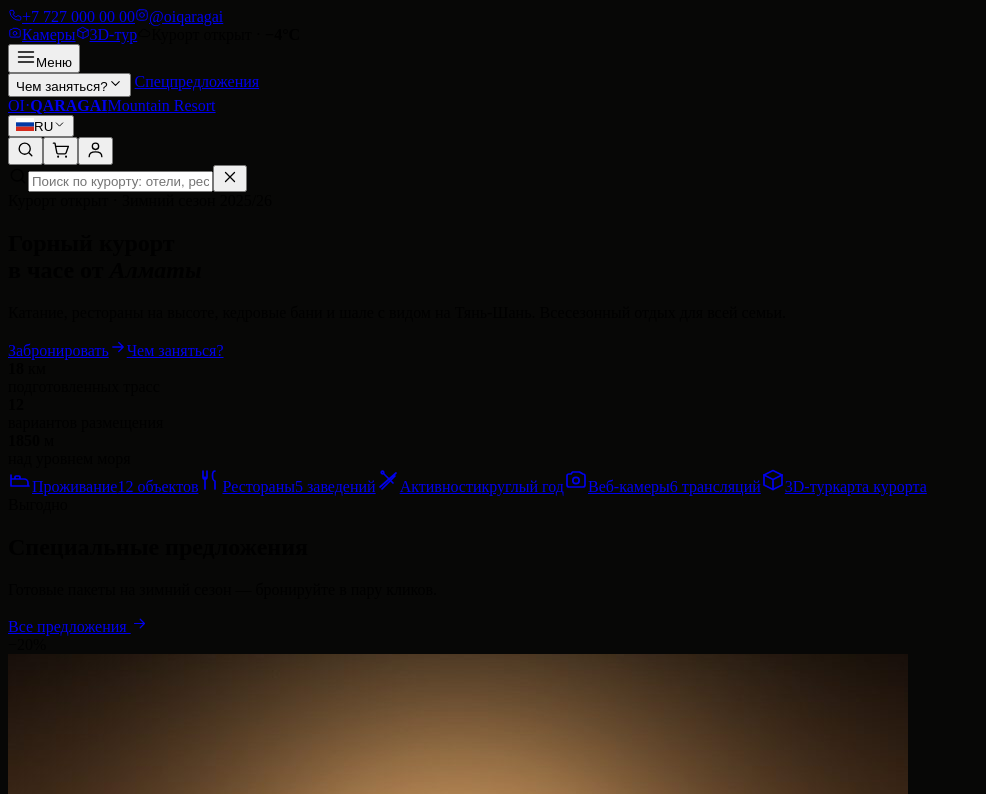
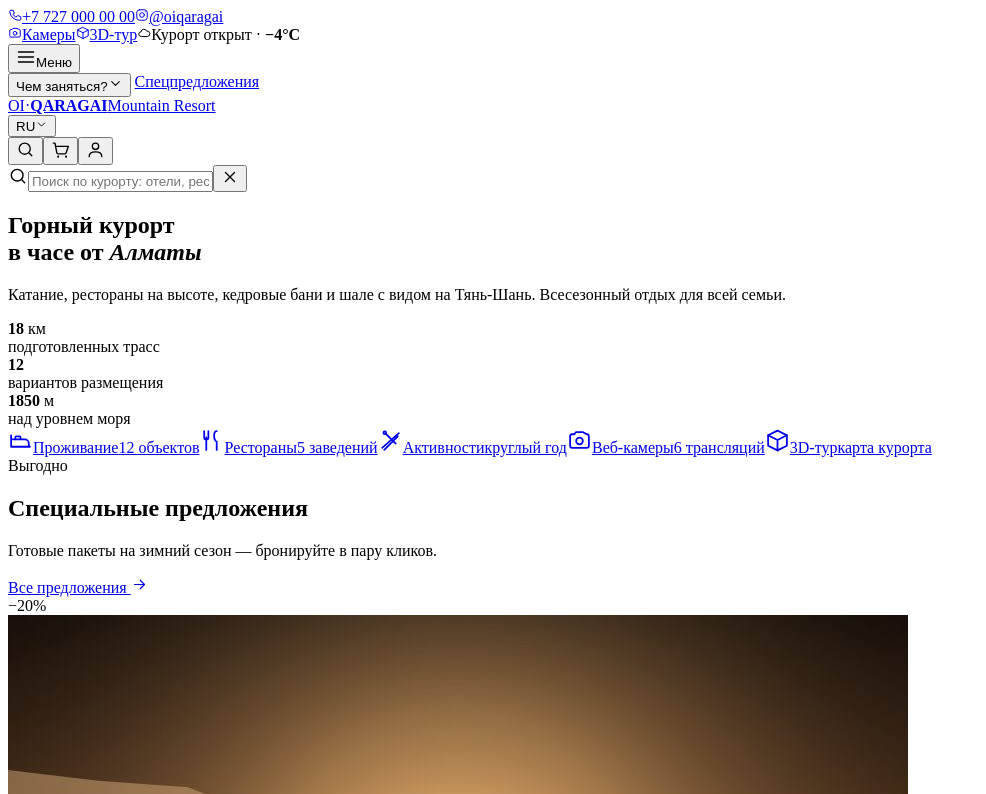
Before and after one commit to ITAcceleratorNX/OI-Qaragai, a React (Vite) app: page / in a window 1280 px wide. Shown: the top 794 px of the page, without its empty margins (0-986 px from the left). Built offline with nearby package versions, Linux system fonts and the light colour scheme; the HTML template or start-up script is replaced by a standard one.

Commit message:
change and fix only hero section

```diff
--- a/src/App.jsx
+++ b/src/App.jsx
@@ -1,5 +1,4 @@
-import { useState, useEffect, useRef } from 'react';
-import { I } from './icons.jsx';
+import { useState, useRef } from 'react';
 import { TopBar, Header, MobileDrawer } from './components/Header.jsx';
 import {
   Hero,
@@ -39,15 +38,7 @@ export default function App() {
   const [toast, setToast] = useState(null);
   const [drawer, setDrawer] = useState(false);
   const [lb, setLb] = useState(null);
-  const [vp, setVp] = useState('desktop');
-  const [theme, setTheme] = useState('dark');
   const toastTimer = useRef();
-
-  useEffect(() => {
-    const bg = theme === 'light' ? '#ffffff' : '#070706';
-    document.documentElement.style.background = bg;
-    document.body.style.background = bg;
-  }, [theme]);
 
   const onBuy = (name) => {
     setCart((c) => c + 1);
@@ -56,13 +47,8 @@ export default function App() {
     toastTimer.current = setTimeout(() => setToast(null), 2600);
   };
 
-  const mobile = vp === 'mobile';
-
   return (
-    <div className={'stage' + (mobile ? ' is-mobile' : '')} data-theme={theme}>
-      {mobile ? (
-        <div className="phone">
-          <div className="phone-notch"></div>
+    <div className="stage">
       <SiteContent
         cart={cart}
         onBuy={onBuy}
@@ -70,18 +56,6 @@ export default function App() {
         onBurger={() => setDrawer(true)}
       />
       <MobileDrawer open={drawer} onClose={() => setDrawer(false)} />
-        </div>
-      ) : (
-        <>
-          <SiteContent
-            cart={cart}
-            onBuy={onBuy}
-            onLightbox={setLb}
-            onBurger={() => setDrawer(true)}
-          />
-          <MobileDrawer open={drawer} onClose={() => setDrawer(false)} />
-        </>
-      )}
 
       {lb !== null && (
         <Lightbox index={lb} onClose={() => setLb(null)} onIndex={setLb} />
@@ -91,7 +65,7 @@ export default function App() {
         <div
           style={{
             position: 'fixed',
-            bottom: 84,
+            bottom: 24,
             left: '50%',
             transform: 'translateX(-50%)',
             zIndex: 320,
@@ -119,40 +93,6 @@ export default function App() {
           {toast}
         </div>
       )}
-
-      <div className="theme-toggle">
-        <button
-          className={theme === 'dark' ? 'on' : ''}
-          onClick={() => setTheme('dark')}
-        >
-          <I.moon size={17} />
-          <span>Тёмная</span>
-        </button>
-        <button
-          className={theme === 'light' ? 'on' : ''}
-          onClick={() => setTheme('light')}
-        >
-          <I.sun size={17} />
-          <span>Светлая</span>
-        </button>
-      </div>
-
-      <div className="vp-toggle">
-        <button
-          className={vp === 'desktop' ? 'on' : ''}
-          onClick={() => setVp('desktop')}
-        >
-          <I.desktop size={17} />
-          <span>Desktop</span>
-        </button>
-        <button
-          className={vp === 'mobile' ? 'on' : ''}
-          onClick={() => setVp('mobile')}
-        >
-          <I.mobile size={17} />
-          <span>Mobile</span>
-        </button>
-      </div>
     </div>
   );
 }
--- a/src/components/Header.jsx
+++ b/src/components/Header.jsx
@@ -1,39 +1,6 @@
 import { useState, useRef } from 'react';
 import { OQ } from '../data.js';
 import { I } from '../icons.jsx';
-
-const Flag = ({ c }) => {
-  const flags = {
-    RU: (
-      <g>
-        <rect width="18" height="4.33" y="0" fill="#fff" />
-        <rect width="18" height="4.33" y="4.33" fill="#0039A6" />
-        <rect width="18" height="4.34" y="8.66" fill="#D52B1E" />
-      </g>
-    ),
-    KZ: (
-      <g>
-        <rect width="18" height="13" fill="#00AFCA" />
-        <circle cx="9" cy="6" r="2.4" fill="#FEC50C" />
-      </g>
-    ),
-    EN: (
-      <g>
-        <rect width="18" height="13" fill="#012169" />
-        <path d="M0 0l18 13M18 0L0 13" stroke="#fff" strokeWidth="2.4" />
-        <path d="M9 0v13M0 6.5h18" stroke="#fff" strokeWidth="3.4" />
-        <path d="M9 0v13M0 6.5h18" stroke="#C8102E" strokeWidth="1.8" />
-      </g>
-    ),
-  };
-  return (
-    <span className="flag">
-      <svg viewBox="0 0 18 13" width="18" height="13">
-        {flags[c]}
-      </svg>
-    </span>
-  );
-};
 
 export const Logo = ({ onClick }) => (
   <a href="#top" className="logo" onClick={onClick}>
@@ -168,7 +135,6 @@ export function Header({ cart, onBurger }) {
               onClick={() => setLangOpen((o) => !o)}
               onBlur={() => setTimeout(() => setLangOpen(false), 150)}
             >
-              <Flag c={lang} />
               {lang}
               <I.chevDown size={13} />
             </button>
@@ -183,7 +149,6 @@ export function Header({ cart, onBurger }) {
                       setLangOpen(false);
                     }}
                   >
-                    <Flag c={l} />
                     {l === 'KZ' ? 'Қазақша' : l === 'RU' ? 'Русский' : 'English'}
                   </button>
                 ))}
--- a/src/components/Sections.jsx
+++ b/src/components/Sections.jsx
@@ -12,9 +12,6 @@ export function Hero() {
       ></div>
       <div className="wrap">
         <div className="hero-content">
-          <div className="status-badge">
-            <span className="dot"></span>Курорт открыт · Зимний сезон 2025/26
-          </div>
           <h1>
             Горный курорт
             <br />в часе от <em>Алматы</em>
@@ -23,15 +20,6 @@ export function Hero() {
             Катание, рестораны на высоте, кедровые бани и шале с видом на
             Тянь-Шань. Всесезонный отдых для всей семьи.
           </p>
-          <div className="hero-cta">
-            <a className="btn btn-accent" href="#offers">
-              Забронировать
-              <I.arrowRight size={18} />
-            </a>
-            <a className="btn btn-outline" href="#tabs">
-              Чем заняться?
-            </a>
-          </div>
           <div className="hero-stats">
             <div className="hero-stat">
               <div className="n">
@@ -67,7 +55,7 @@ export function QuickEntries() {
           return (
             <a className="quick-item" href="#tabs" key={i}>
               <span className="quick-ic">
-                <Ic size={24} />
+                <Ic size={25} />
               </span>
               <span className="t">{q.t}</span>
               <span className="d">{q.d}</span>
--- a/src/styles.css
+++ b/src/styles.css
@@ -53,25 +53,8 @@ ul{list-style:none}
   container-type:inline-size;
   background:var(--bg);
   position:relative;
-  overflow:hidden;
+  overflow-x:hidden;
 }
-/* mobile demo frame */
-.stage.is-mobile{padding:34px 16px 120px;background:#08080a}
-.stage.is-mobile .phone{
-  width:402px;max-width:100%;
-  border:11px solid #1c1a18;border-radius:52px;
-  background:#000;box-shadow:var(--shadow-lg),0 0 0 2px #2c2925;
-  overflow:hidden;position:relative;
-}
-.stage.is-mobile .phone-notch{
-  position:absolute;top:0;left:50%;transform:translateX(-50%);
-  width:150px;height:30px;background:#1c1a18;border-radius:0 0 18px 18px;z-index:60;
-}
-.stage.is-mobile .site{
-  height:860px;max-height:78vh;overflow-y:auto;overflow-x:hidden;border-radius:42px;
-  scrollbar-width:none;
-}
-.stage.is-mobile .site::-webkit-scrollbar{display:none}
 
 /* ---- shared layout ------------------------------------------------ */
 .wrap{max-width:var(--container);margin:0 auto;padding:0 40px;width:100%}
@@ -169,7 +152,6 @@ ul{list-style:none}
 
 .lang{display:flex;align-items:center;gap:7px;padding:8px 11px;border-radius:9px;border:1px solid var(--line);font-size:13px;font-weight:700;transition:border-color .2s}
 .lang:hover{border-color:var(--line-2)}
-.lang .flag{width:18px;height:13px;border-radius:2px;overflow:hidden;display:block}
 .cart-badge{position:absolute;top:5px;right:5px;min-width:16px;height:16px;padding:0 4px;border-radius:8px;
   background:var(--accent);color:#fff;font-size:10px;font-weight:800;display:flex;align-items:center;justify-content:center}
 
@@ -212,40 +194,40 @@ ul{list-style:none}
 /* ===================================================================
    HERO
    =================================================================== */
-.hero{position:relative;min-height:640px;display:flex;align-items:flex-end;overflow:hidden}
+.hero{position:relative;min-height:540px;display:flex;align-items:flex-end;overflow:hidden;padding-bottom:36px}
 .hero-bg{position:absolute;inset:0;background-size:cover;background-position:center;transform:scale(1.04)}
 .hero::after{content:"";position:absolute;inset:0;
   background:linear-gradient(180deg,rgba(6,5,4,.5) 0%,rgba(6,5,4,.12) 30%,rgba(6,5,4,.6) 76%,rgba(6,5,4,.6) 88%,var(--bg) 100%),
   linear-gradient(90deg,rgba(6,5,4,.72),transparent 62%)}
-.hero .wrap{position:relative;z-index:2;padding-top:90px;padding-bottom:64px}
+.hero .wrap{position:relative;z-index:2;padding-top:64px;padding-bottom:28px}
 .hero-content{max-width:680px;color:#f6f2ec}
 .status-badge{display:inline-flex;align-items:center;gap:10px;padding:9px 16px;border-radius:999px;
   background:rgba(10,10,11,.6);border:1px solid var(--line-2);backdrop-filter:blur(8px);
   font-size:13.5px;font-weight:600}
 .status-badge .dot{width:8px;height:8px;border-radius:50%;background:#39c07a;box-shadow:0 0 10px #39c07a;animation:pulse 2.4s infinite}
 @keyframes pulse{0%,100%{opacity:1}50%{opacity:.45}}
-.hero h1{font-size:clamp(40px,6cqw,82px);font-weight:800;letter-spacing:-.03em;line-height:.98;margin:22px 0 0;text-wrap:balance}
+.hero h1{font-size:clamp(40px,6cqw,82px);font-weight:800;letter-spacing:-.03em;line-height:.98;margin:0;text-wrap:balance}
 .hero h1 em{font-style:normal;color:var(--accent)}
-.hero .lede{font-size:clamp(16px,1.5cqw,20px);color:#e2dcd2;margin-top:22px;max-width:54ch}
+.hero .lede{font-size:clamp(16px,1.5cqw,20px);color:#e2dcd2;margin-top:14px;max-width:54ch}
 .hero-cta{display:flex;flex-wrap:wrap;gap:14px;margin-top:34px}
 .hero-cta .btn{padding:16px 28px;font-size:16px}
-.hero-stats{display:flex;gap:38px;margin-top:48px;flex-wrap:wrap}
+.hero-stats{display:flex;gap:38px;margin-top:22px;flex-wrap:wrap}
 .hero-stat .n{font-size:30px;font-weight:800;letter-spacing:-.02em}
 .hero-stat .n b{color:var(--accent);font-weight:800}
 .hero-stat .l{font-size:13px;color:#cdc6bc;margin-top:2px}
 
 /* ---- QUICK ENTRIES ------------------------------------------------ */
-.quick{position:relative;z-index:5;margin-top:-46px}
-.quick-grid{display:grid;grid-template-columns:repeat(5,1fr);gap:16px;
-  background:var(--surface);border:1px solid var(--line);border-radius:var(--r-lg);padding:14px;box-shadow:var(--shadow)}
-.quick-item{display:flex;flex-direction:column;align-items:center;gap:12px;padding:24px 12px;border-radius:var(--r);
+.quick{position:relative;z-index:5;margin-top:-8px;margin-bottom:20px}
+.quick-grid{display:grid;grid-template-columns:repeat(5,1fr);gap:12px;
+  background:var(--surface);border:1px solid var(--line);border-radius:var(--r-lg);padding:10px 12px;box-shadow:var(--shadow)}
+.quick-item{display:flex;flex-direction:column;align-items:center;gap:7px;padding:12px 8px 14px;border-radius:var(--r);
   text-align:center;transition:background .2s,transform .2s var(--ease)}
 .quick-item:hover{background:var(--surface-2);transform:translateY(-3px)}
-.quick-ic{width:52px;height:52px;border-radius:14px;background:var(--accent-soft);color:var(--accent);
+.quick-ic{width:52px;height:52px;border-radius:13px;background:var(--accent-soft);color:var(--accent);
   display:flex;align-items:center;justify-content:center;transition:background .2s,color .2s}
 .quick-item:hover .quick-ic{background:var(--accent);color:#fff}
-.quick-item .t{font-weight:700;font-size:15px}
-.quick-item .d{font-size:12.5px;color:var(--muted-2)}
+.quick-item .t{font-weight:700;font-size:14px;line-height:1.2}
+.quick-item .d{font-size:12px;color:var(--muted-2);line-height:1.25}
 
 /* ===================================================================
    CARD (unified across the whole site)
@@ -441,56 +423,7 @@ ul{list-style:none}
 .drawer-foot{padding:18px 20px;border-top:1px solid var(--line);display:flex;flex-direction:column;gap:14px}
 
 /* ===================================================================
-   FLOATING VIEWPORT TOGGLE
-   =================================================================== */
-.vp-toggle{position:fixed;bottom:22px;right:22px;z-index:300;display:flex;gap:4px;
-  background:var(--surface);backdrop-filter:blur(12px);border:1px solid var(--line-2);
-  border-radius:13px;padding:5px;box-shadow:var(--shadow)}
-.vp-toggle button{display:flex;align-items:center;gap:8px;padding:9px 15px;border-radius:9px;font-size:13.5px;font-weight:700;color:var(--muted);transition:.2s}
-.vp-toggle button svg{width:17px;height:17px}
-.vp-toggle button.on{background:var(--accent);color:#fff}
-.theme-toggle{position:fixed;bottom:22px;left:22px;z-index:300;display:flex;gap:4px;
-  background:var(--surface);backdrop-filter:blur(12px);border:1px solid var(--line-2);
-  border-radius:13px;padding:5px;box-shadow:var(--shadow)}
-.theme-toggle button{display:flex;align-items:center;gap:8px;padding:9px 15px;border-radius:9px;font-size:13.5px;font-weight:700;color:var(--muted);transition:.2s}
-.theme-toggle button svg{width:17px;height:17px}
-.theme-toggle button.on{background:var(--accent);color:#fff}
-@container (max-width:620px){
-  .vp-toggle,.theme-toggle{bottom:14px}
-  .vp-toggle{right:14px}.theme-toggle{left:14px}
-  .vp-toggle button span,.theme-toggle button span{display:none}
-}
-
-/* ===================================================================
-   LIGHT THEME
-   =================================================================== */
-.stage[data-theme="light"]{
-  --bg:#ffffff;
-  --bg-2:#f5f6f7;
-  --surface:#ffffff;
-  --surface-2:#f3f4f6;
-  --surface-3:#e9eaed;
-  --line:rgba(18,22,28,.11);
-  --line-2:rgba(18,22,28,.18);
-  --text:#16191e;
-  --muted:#5f656e;
-  --muted-2:#98a0aa;
-  --accent-soft:rgba(232,68,68,.10);
-  --shadow:0 18px 50px -24px rgba(24,28,34,.22);
-  --shadow-lg:0 40px 90px -34px rgba(24,28,34,.26);
-  background:var(--bg);
-}
-.stage[data-theme="light"] .topbar{background:var(--bg-2)}
-.stage[data-theme="light"] .header{background:rgba(255,255,255,.86)}
-.stage[data-theme="light"] .site{background:var(--bg)}
-.stage[data-theme="light"].is-mobile{background:#e7e9ec}
-.stage[data-theme="light"] .nav-link:hover,
-.stage[data-theme="light"] .nav-link.open{background:var(--surface-2)}
-/* keep the brand mark readable on white */
-.stage[data-theme="light"] .logo .mark{color:var(--text)}
-
-/* ===================================================================
-   CONTAINER QUERIES  (drive both real viewport + phone frame)
+   CONTAINER QUERIES
    =================================================================== */
 .show-mobile{display:none}
 
@@ -505,7 +438,7 @@ ul{list-style:none}
   .desk-nav,.h-only-desk{display:none!important}
   .show-mobile{display:inline-flex}
   .quick-grid{grid-template-columns:repeat(2,1fr)}
-  .quick{margin-top:-30px}
+  .quick{margin-top:0;margin-bottom:16px}
   .cards-3{grid-template-columns:repeat(2,1fr)}
   .events-grid{grid-template-columns:1fr}
   .event-big{min-height:360px}
@@ -516,7 +449,8 @@ ul{list-style:none}
   .sec-head{flex-direction:column;align-items:flex-start}
   .partners-row{flex-direction:column;align-items:flex-start;gap:18px}
   .partner-logos{justify-content:flex-start}
-  .hero{min-height:560px}
+  .hero{min-height:480px;padding-bottom:28px}
+  .hero .wrap{padding-top:48px;padding-bottom:24px}
   .biz-buttons{flex-direction:column;align-items:stretch}
 }
 @container (max-width:620px){
```
Lines whose indentation alone changed are shown as unchanged.
